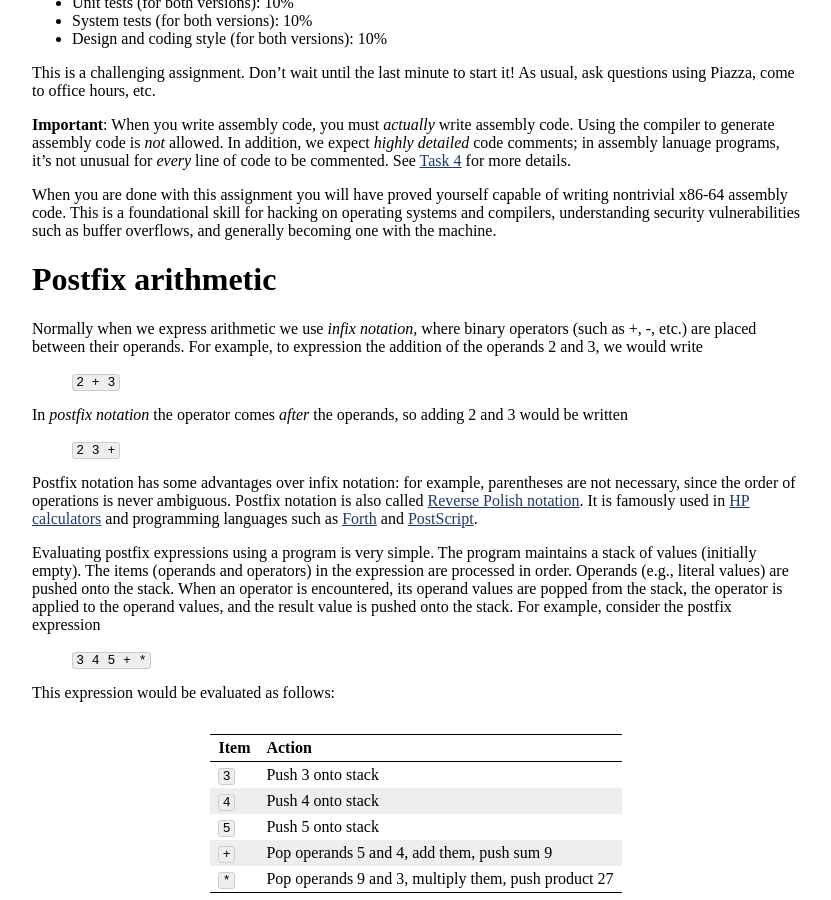
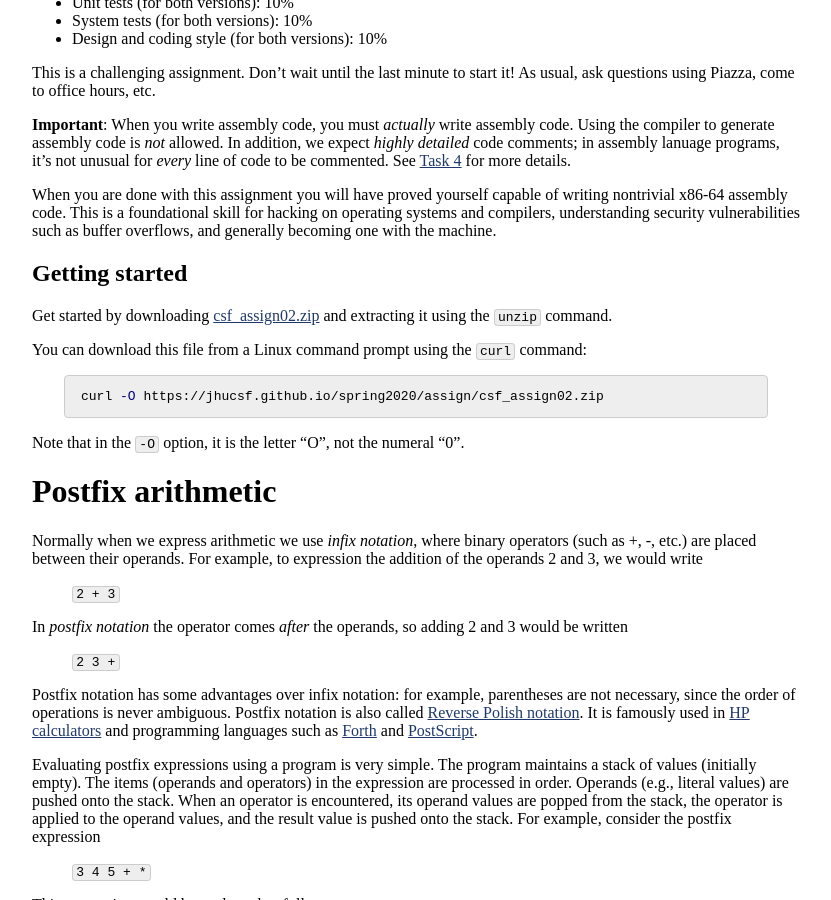
Before and after one commit to jhucsf/spring2020, a Jekyll site: the page built from assign/assign02.md, in a window 1280 px wide and 900 px high, scrolled down 444 px. Shown: the whole window, without its empty margins (224-1055 px from the left). Built offline with Jekyll 4.4.1, drawn with Linux system fonts in a browser that asks for light colours.

Commit message:
post skeleton code for assignment 2

````diff
--- a/assign/assign02.md
+++ b/assign/assign02.md
@@ -22,6 +22,18 @@ This is a challenging assignment.  Don't wait until the last minute to start it!
 **Important**: When you write assembly code, you must *actually* write assembly code. Using the compiler to generate assembly code is *not* allowed.  In addition, we expect *highly detailed* code comments; in assembly lanuage programs, it's not unusual for *every* line of code to be commented.  See <a href="#task-4-postfix-calculator-in-assembly">Task 4</a> for more details.
 
 When you are done with this assignment you will have proved yourself capable of writing nontrivial x86-64 assembly code.  This is a foundational skill for hacking on operating systems and compilers, understanding security vulnerabilities such as buffer overflows, and generally becoming one with the machine.
+
+## Getting started
+
+Get started by downloading [csf\_assign02.zip](csf_assign02.zip) and extracting it using the `unzip` command.
+
+You can download this file from a Linux command prompt using the `curl` command:
+
+```bash
+curl -O https://jhucsf.github.io/spring2020/assign/csf_assign02.zip
+```
+
+Note that in the `-O` option, it is the letter "O", not the numeral "0".
 
 # Postfix arithmetic
 
````
Also changed, not shown: 1 other file.
